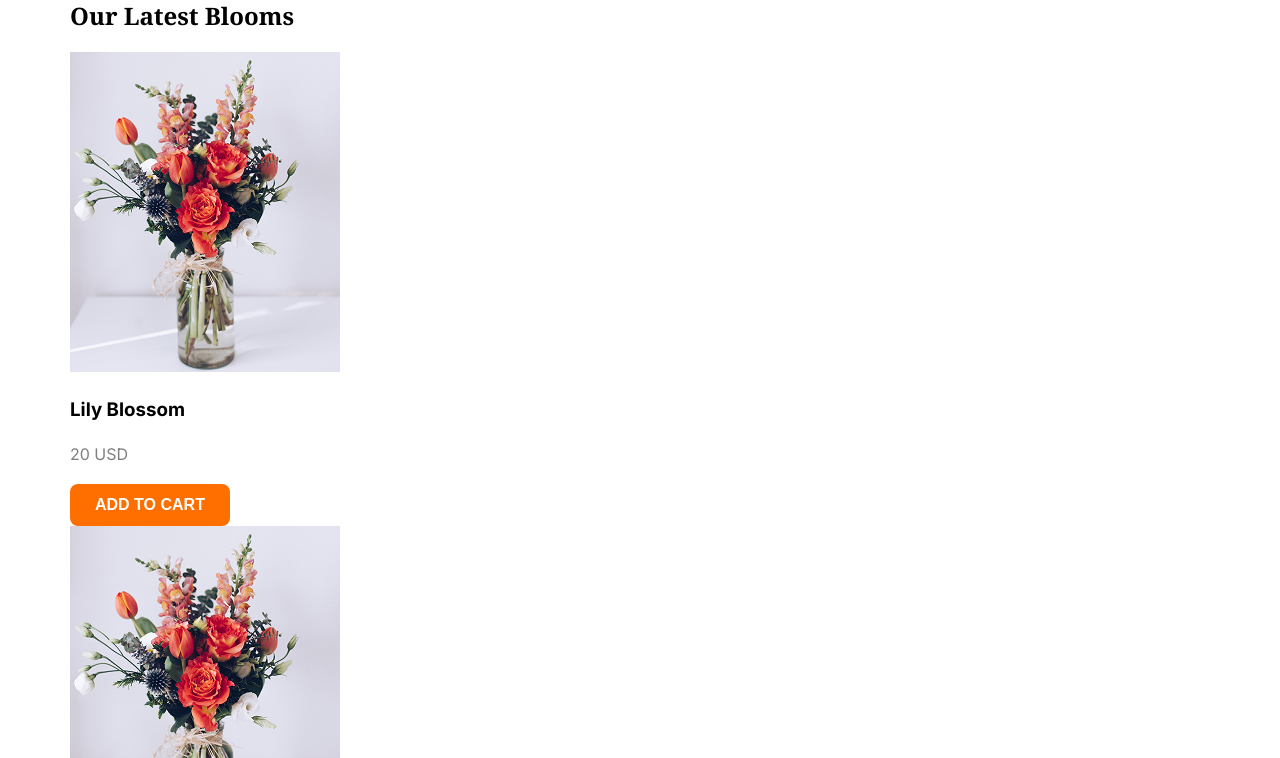
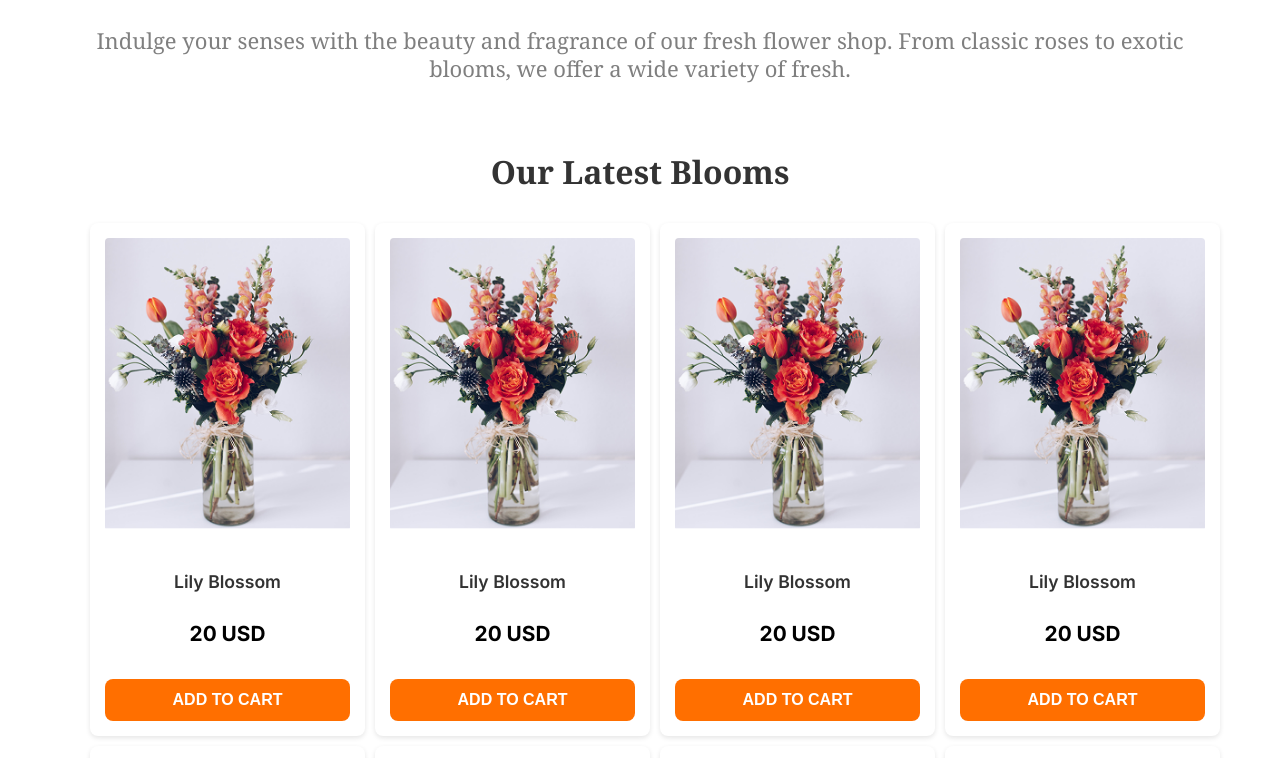
Before and after one commit to TohaKhan6/Flower-Shop-A2, a plain HTML site: page index.html in a window 1280 px wide. Shown: the part 756-1514 px from the top of the page. Drawn offline with Linux system fonts and the light colour scheme.

Commit message:
1st section css added

```diff
--- a/style.css
+++ b/style.css
@@ -125,3 +125,81 @@ p {
     font-size: 1.1rem;
     margin-top: 20px;
 }
+
+/* Our Plants */
+.our-plants {
+    max-width: 1140px;
+    margin: 0 auto;
+}
+
+.our-title {
+    font-size: 3.125rem;
+    font-weight: bold;
+    text-align: center;
+}
+.our-description {
+    font-size: 1.375rem;
+    font-weight: 400;
+    text-align: center;
+}
+
+/*  Section Styling -*/
+.product-grid-section {
+    padding: 20px;
+}
+
+.product-grid-section h2 {
+    text-align: center;
+    color: #333;
+    margin-bottom: 30px;
+    font-size: 2em;
+}
+
+/* -Product Grid Layout -- */
+.product-grid {
+    display: grid;
+    grid-template-columns: repeat(4, 1fr);
+    gap: 40px;
+    border-radius: 8px;
+}
+
+/* -- Individual Product Card -- */
+.product-card {
+    background-color: #ffffff;
+    border-radius: 8px;
+    box-shadow: 0 2px 5px rgba(0, 0, 0, 0.1);
+    padding: 15px;
+    text-align: center;
+    max-width: 270px;
+    width: 100%;
+    display: flex;
+    flex-direction: column;
+    justify-content: space-between;
+    height: 100%;
+}
+
+.product-card:hover {
+    box-shadow: 0 6px 12px rgba(160, 75, 245, 0.15);
+}
+
+.product-card img {
+    max-width: 100%;
+    height: auto;
+    border-radius: 4px;
+}
+
+.product-name {
+    font-size: 1.1em;
+    color: #333;
+    font-weight: 600;
+    margin-top: 30px;
+}
+
+.product-price {
+    font-size: 1.3em;
+    font-weight: bold;
+    color: #000000;
+    display: flex;
+    justify-content: center;
+    margin-top: 0px;
+}
```
